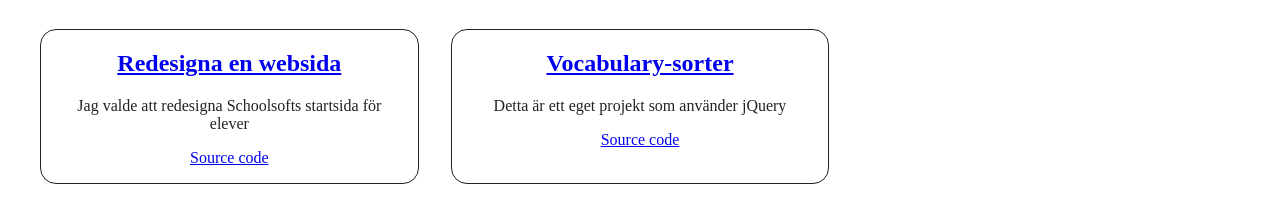
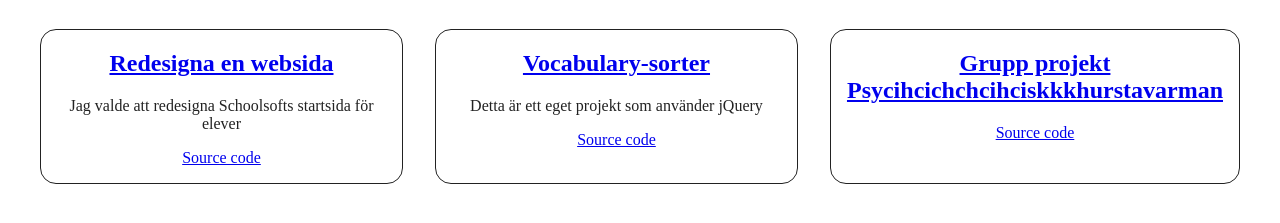
Before and after one commit to helagro/fria-laroverken-page, a plain HTML site: page index.html in a window 1280 px wide. Shown: the part 61-284 px from the top of the page. Drawn offline with Linux system fonts and the light colour scheme.

Commit message:
adds project

```diff
--- a/index.html
+++ b/index.html
@@ -30,6 +30,16 @@
                     <a href="https://github.com/helagro/vocabulary-sorter-website">Source code</a>
                 </div>
             </div>
+            <div class="projectItem">
+                <a href="pages/psychic-website-collaboration/" class="projectLink"><h2>Grupp projekt Psycihcichchcihciskkkhurstavarman</h2></a>
+
+                <div class="projectDescriptionContainer">
+                    <p>
+
+                    </p>
+                    <a href="https://github.com/helagro/psychic-website-collaboration">Source code</a>
+                </div>
+            </div>
     </div>
 </body>
 </html>
```
Also changed, not shown: 1 other file.
